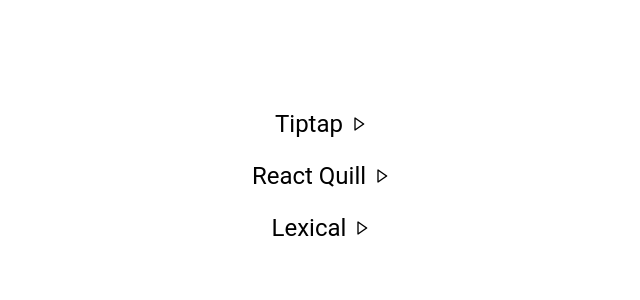
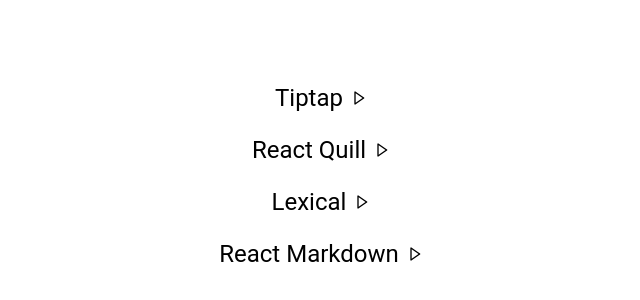
Before and after one commit to salsadsid/editorlab, a React (Vite) app: page / in a window 1280 px wide. Shown: the part 224-524 px from the top of the page, without its empty margins (319-959 px from the left). Built offline with nearby package versions, Linux system fonts and the light colour scheme.

Commit message:
🚉 Start implementing react-markdown

```diff
--- a/package.json
+++ b/package.json
@@ -32,8 +32,10 @@
     "react": "^18.2.0",
     "react-dom": "^18.2.0",
     "react-icons": "^5.3.0",
+    "react-markdown": "^9.0.1",
     "react-quill": "^2.0.0",
     "react-router-dom": "^6.26.1",
+    "remark-gfm": "^4.0.0",
     "scss": "^0.2.4",
     "tailwind-merge": "^2.5.2"
   },
--- a/src/core/routes/routes.jsx
+++ b/src/core/routes/routes.jsx
@@ -2,6 +2,7 @@
 import { createBrowserRouter, Link, Outlet } from "react-router-dom";
 import Home from "../../pages/Home";
 import LexicalEditor from "../../pages/editors/Lexical";
+import ReactMarkdown from "../../pages/editors/ReactMarkdown";
 import ReactQuillEditor from "../../pages/editors/ReactQuill";
 import Tiptap from "../../pages/editors/tiptap";
 
@@ -37,6 +38,10 @@
         path: "lexical",
         element: <LexicalEditor />,
       },
+      {
+        path: "react-markdown",
+        element: <ReactMarkdown />,
+      },
     ],
   },
 ]);
--- a/src/pages/Home.jsx
+++ b/src/pages/Home.jsx
@@ -32,6 +32,14 @@
             Lexical <BiRightArrow className="h-4 w-4" />
           </Link>
         </li>
+        <li>
+          <Link
+            className="flex justify-center  items-center gap-2 hover:text-gray-700 transition-all duration-200"
+            to={`/editor/react-markdown`}
+          >
+            React Markdown <BiRightArrow className="h-4 w-4" />
+          </Link>
+        </li>
       </ul>
     </nav>
   );
--- /dev/null
+++ b/src/pages/editors/ReactMarkdown/index.jsx
@@ -0,0 +1,17 @@
+import React from "react";
+import Markdown from "react-markdown";
+import remarkGfm from "remark-gfm";
+
+const markdown = `
+**পিথাগোরাসের সূত্র** একটি সমকোণী ত্রিভুজের ক্ষেত্রে, কর্ণের বর্গমানু অন্য দুটি বাহুর বর্গমানুর যোগফলের সমান। সমীকরণ: **
+`;
+
+const ReactMarkdown = () => {
+  return (
+    <div className="mx-auto max-w-7xl min-h-[50vh] relative w-full rounded-md p-2 border">
+      <Markdown remarkPlugins={[remarkGfm]}>{markdown}</Markdown>
+    </div>
+  );
+};
+
+export default ReactMarkdown;
```
Also changed, not shown: 1 other file (tests, documents, lock files or other folders).
